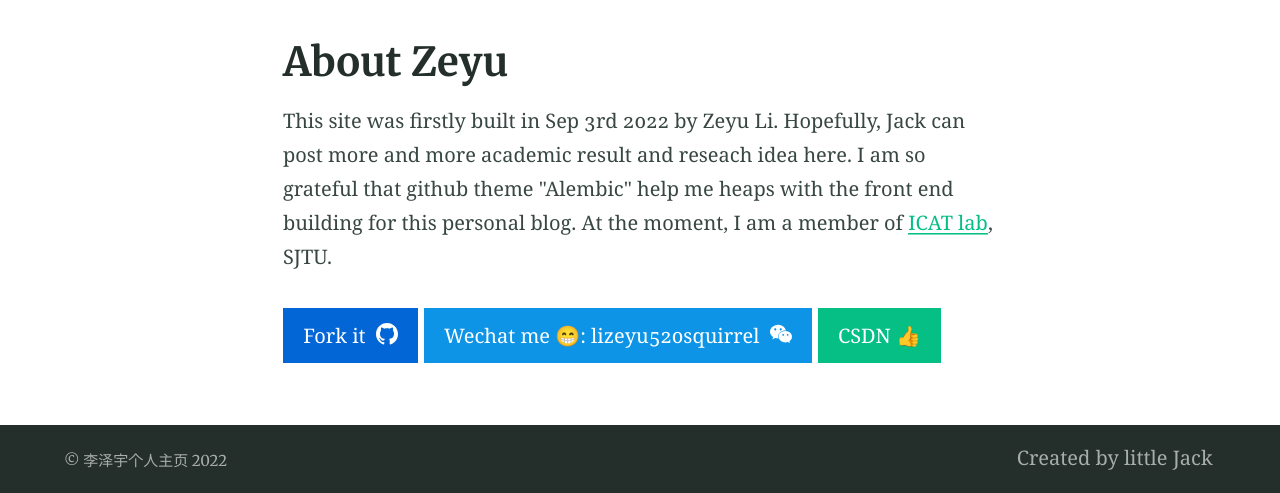
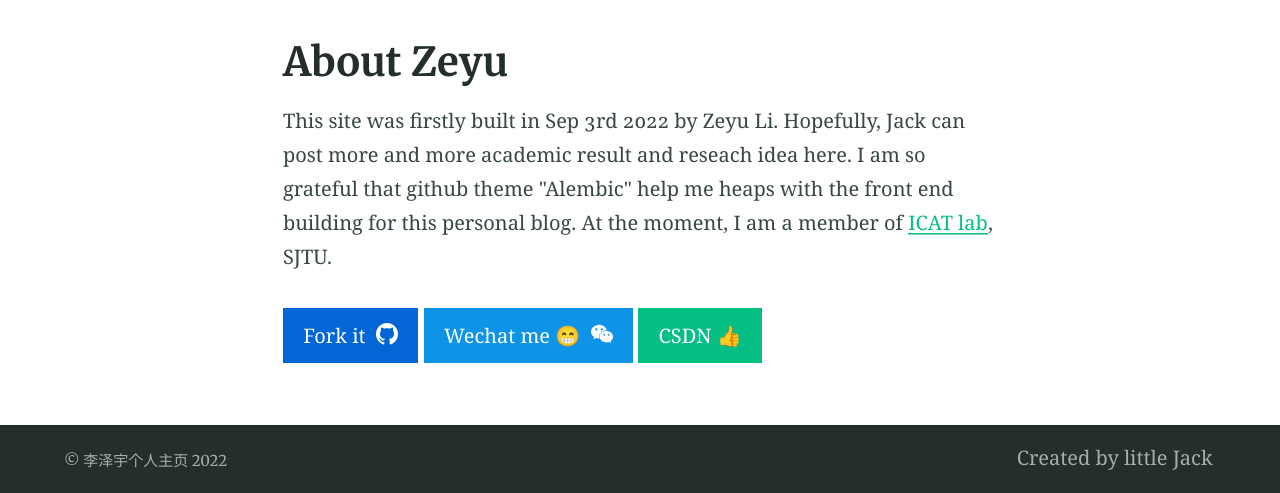
Before and after one commit to lizeyujack/lizeyujack.github.io, a Jekyll site: the page built from index.md, in a window 1280 px wide. Shown: the part 424-917 px from the top of the page. Built offline with Jekyll 4.4.1, drawn with Linux system fonts in a browser that asks for light colours.

Commit message:
Update index.md

```diff
--- a/index.md
+++ b/index.md
@@ -9,4 +9,4 @@ excerpt: "This site was firstly built in Sep 3rd 2022 by Zeyu Li. Hopefully, Jac
 
 This site was firstly built in Sep 3rd 2022 by Zeyu Li. Hopefully, Jack can post more and more academic result and reseach idea here. I am so grateful that github theme \"Alembic\" help me heaps with the front end building for this personal blog. At the moment, I am a member of [ICAT lab](https://sjtu-icat.github.io/), SJTU.
 
-{% include button.html text="Fork it" icon="github" link="https://github.com/lizeyujack/" color="#0366d6" %}  {% include button.html text="Wechat me 😁: lizeyu520squirrel"  icon="wechat" link="/pic/"  color="#0d94e7" %} {% include button.html text="CSDN 👍" link="https://blog.csdn.net/qq_44881486?spm=1011.2415.3001.5343" %}
+{% include button.html text="Fork it" icon="github" link="https://github.com/lizeyujack/" color="#0366d6" %}  {% include button.html text="Wechat me 😁"  icon="wechat" link="/pic/"  color="#0d94e7" %} {% include button.html text="CSDN 👍" link="https://blog.csdn.net/qq_44881486?spm=1011.2415.3001.5343" %}
```
